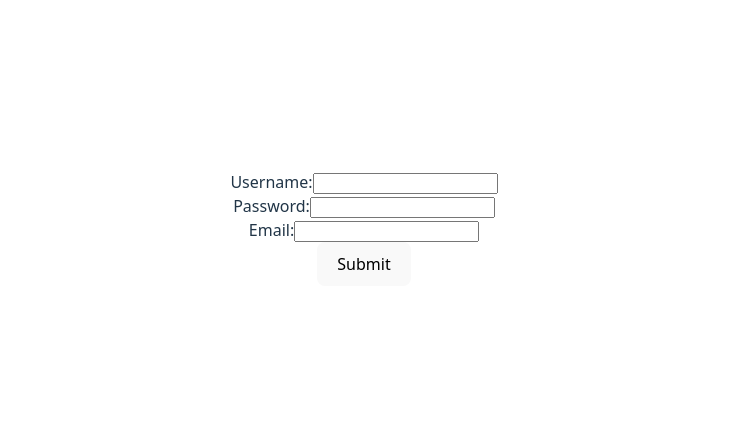
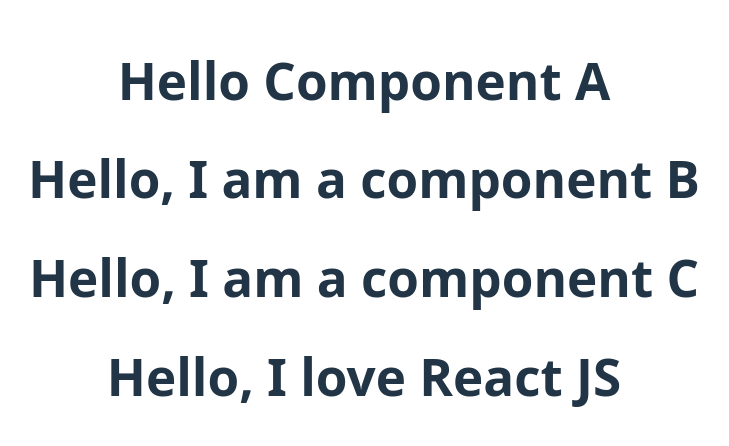
Before and after one commit to vipin-b-futurionic/react19_vite, a React (Vite) app in the folder react_19/: page / in a window 1280 px wide. Shown: the part 172-618 px from the top of the page, without its empty margins (276-1005 px from the left). Built offline with nearby package versions, Linux system fonts and the light colour scheme.

Commit message:
props drilling

```diff
--- a/react_19/src/App.jsx
+++ b/react_19/src/App.jsx
@@ -6,10 +6,11 @@
 import { UseId } from './components/hooks/UseID'
 import { UseRef } from './components/hooks/UseRefs'
 import { ForwardRef } from './components/hooks/UseRefs/ForwordRef'
+import { ParentComponent } from './components/PropDrilling'
 
 const App = () => {
   return(
-    <UseId />
+    <ParentComponent />
   )
 }
 
--- /dev/null
+++ b/react_19/src/components/PropDrilling.jsx
@@ -0,0 +1,36 @@
+export const ParentComponent = () => {
+    return (
+        <section>
+            <h1>Hello Component A</h1>
+            <ChildComponent data = "React JS" />
+        </section>
+
+    )
+}
+
+const ChildComponent = (props) => {
+    return(
+        <div>
+            <h1>Hello, I am a component B</h1>
+            <GrandChildComponent data = {props.data} />
+        </div>
+    )
+}
+
+const GrandChildComponent = (props) => {
+    return(
+        <div>
+            <h1>Hello, I am a component C</h1>
+            <GrandGrandChildComponent data = {props.data} />
+        </div>
+    )
+}
+
+const GrandGrandChildComponent = (props) => {
+    return(
+        <div>
+            <h1>Hello, I love {props.data}</h1>
+
+        </div>
+    )
+}
```
